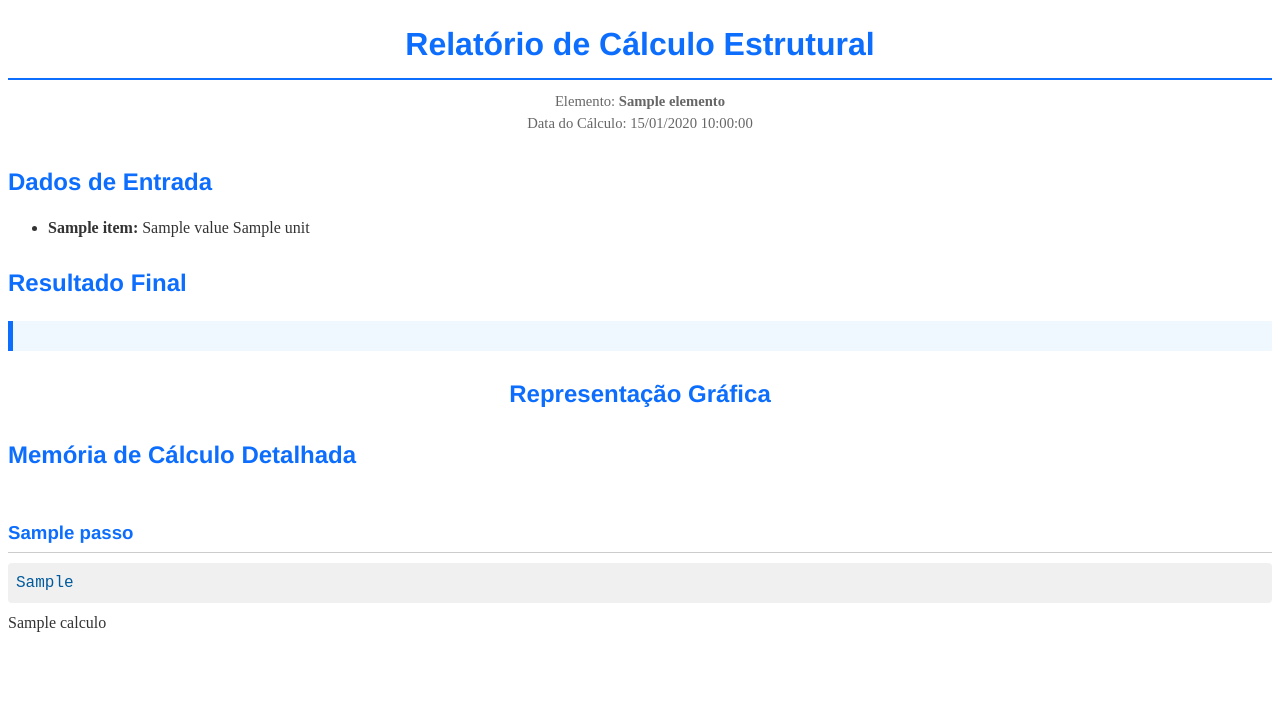
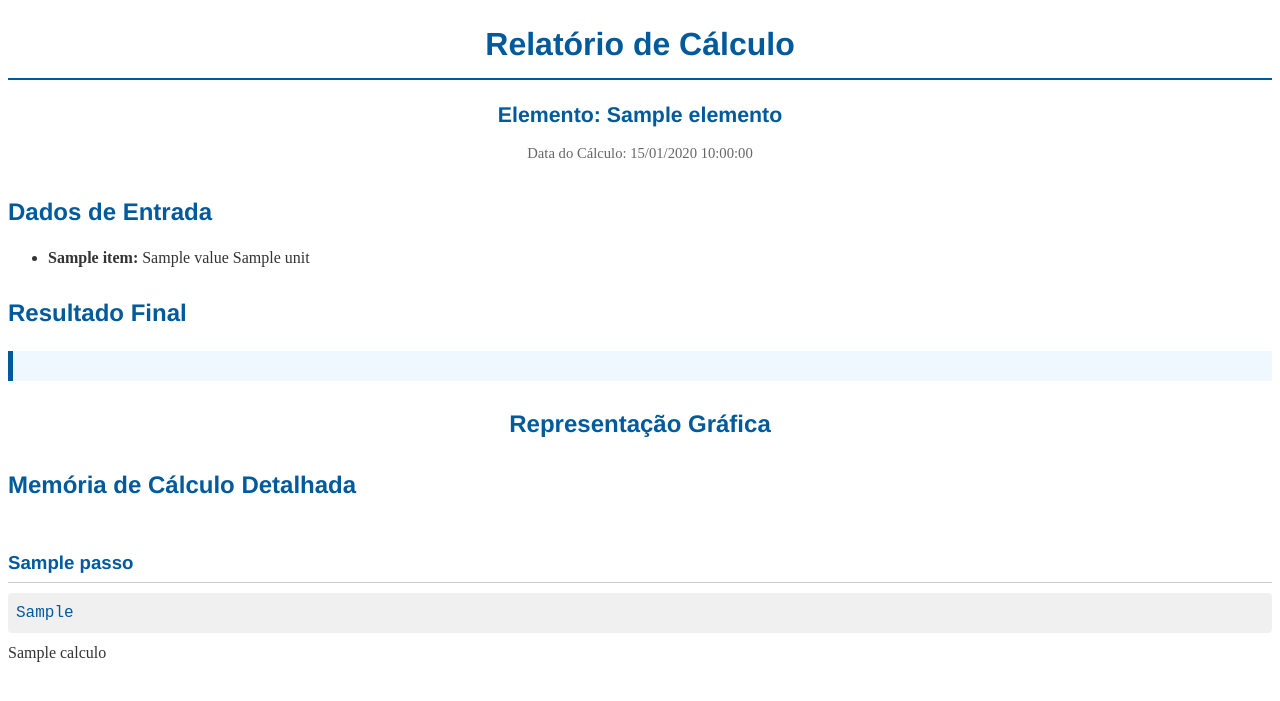
Before and after one commit to Hmarttinelle/Tese_Final, a Django app: template calculos/templates/calculos/relatorio_pdf.html in a window 1280 px wide. Shown: the top 701 px of the page. Run offline with Django 5.2, Linux system fonts and the light colour scheme; the template is opened without the code that fills it: most values are stand-ins (such as "Sample title", 1, 10 or a date in 2020); data that the repository does not hold is empty.

Commit message:
Refactor: simplificacao de labels e atualizacao do layout de relatorios PDF

```diff
--- a/calculos/templates/calculos/pilar_dimensionamento.html
+++ b/calculos/templates/calculos/pilar_dimensionamento.html
@@ -6,7 +6,7 @@
 {% block content %}
 <a href="{% url 'pagina_inicial' %}" class="back-link"><i class="fa-solid fa-arrow-left"></i> Voltar ao Menu</a>
 <h1>Dimensionamento de Pilar à Flexão Composta</h1>
-<p>Insira os dados do pilar para verificação da esbelteza e dimensionamento.</p>
+<p>Insira os dados.</p>
 
 <form method="post">
     {% csrf_token %}
--- a/calculos/templates/calculos/relatorio_pdf.html
+++ b/calculos/templates/calculos/relatorio_pdf.html
@@ -22,11 +22,11 @@
         }
         h1, h2, h3, h4 {
             font-family: 'Helvetica', Arial, sans-serif;
-            color: #0d6efd;
+            color: #005a9c;
             margin: 20px 0 10px 0;
             page-break-after: avoid;
         }
-        h1 { font-size: 24pt; text-align: center; border-bottom: 2px solid #0d6efd; padding-bottom: 10px; }
+        h1 { font-size: 24pt; text-align: center; border-bottom: 2px solid #005a9c; padding-bottom: 10px; }
         h2 { font-size: 18pt; }
         h3 { font-size: 16pt; }
         h4 { font-size: 14pt; border-bottom: 1px solid #ccc; padding-bottom: 5px; }
@@ -36,7 +36,7 @@
 
         .section { margin-bottom: 25px; page-break-inside: avoid; }
 
-        .result-summary { background-color: #f0f8ff; border-left: 5px solid #0d6efd; padding: 15px; margin: 20px 0; }
+        .result-summary { background-color: #f0f8ff; border-left: 5px solid #005a9c; padding: 15px; margin: 20px 0; }
         .result-summary p { margin: 5px 0; }
 
         .step-by-step ul { list-style: none; padding-left: 0; }
@@ -60,8 +60,8 @@
 </head>
 <body>
     <div class="header">
-        <h1>Relatório de Cálculo Estrutural</h1>
-        <p>Elemento: <strong>{{ calculo.elemento }}</strong></p>
+        <h1>Relatório de Cálculo</h1>
+        <h3>Elemento: <strong>{{ calculo.elemento }}</strong></h3>
         <p>Data do Cálculo: {{ calculo.timestamp|date:"d/m/Y H:i:s" }}</p>
     </div>
 
--- a/calculos/templates/calculos/sapata_dimensionamento.html
+++ b/calculos/templates/calculos/sapata_dimensionamento.html
@@ -6,7 +6,7 @@
 {% block content %}
     <a href="{% url 'pagina_inicial' %}" class="back-link"><i class="fa-solid fa-arrow-left"></i> Voltar ao Menu</a>
     <h1>Dimensionamento de Sapata Isolada</h1>
-    <p>Insira os dados da sapata, do pilar e do terreno.</p>
+    <p>Insira os dados.</p>
 
     <form method="post">
         {% csrf_token %}
--- a/calculos/templates/calculos/viga_dimensionamento.html
+++ b/calculos/templates/calculos/viga_dimensionamento.html
@@ -6,7 +6,7 @@
 {% block content %}
     <a href="{% url 'pagina_inicial' %}" class="back-link"><i class="fa-solid fa-arrow-left"></i> Voltar ao Menu</a>
     <h1>Dimensionamento de Viga à Flexão Simples</h1>
-    <p>Insira os dados da viga de acordo com a NP EN 1992-1-1.</p>
+    <p>Insira os dados.</p>
 
     <form method="post">
         {% csrf_token %}
--- a/calculos/views.py
+++ b/calculos/views.py
@@ -196,7 +196,7 @@ def historico_detalhe_view(request, calculo_id):
             'lig_base': {'label': 'Ligação na Base', 'symbol': '', 'unit': ''}, 'N_Ed': {'label': 'Esforço Axial', 'symbol': 'N_{Ed}', 'unit': 'kN'},
             'phi_ef': {'label': 'Coef. Fluência', 'symbol': r'\phi_{ef}', 'unit': ''}, 'sigma_adm': {'label': 'Tensão Admissível', 'symbol': r'\sigma_{adm}', 'unit': 'kPa'},
             'bp': {'label': 'Largura do Pilar', 'symbol': 'b_p', 'unit': 'mm'}, 'hp': {'label': 'Altura do Pilar', 'symbol': 'h_p', 'unit': 'mm'},
-            'M_Edy': {'label': 'Momento Fletor (Y)', 'symbol': 'M_{Ed,y}', 'unit': 'kNm'},
+            'M_Edy': {'label': 'Momento Fletor', 'symbol': 'M_{Ed,y}', 'unit': 'kNm'},
         }
         input_formatado = []
         for key, value in input_data.items():
@@ -251,7 +251,7 @@ def gerar_relatorio_pdf_view(request, calculo_id):
         'lig_base': {'label': 'Ligação na Base', 'symbol': '', 'unit': ''}, 'N_Ed': {'label': 'Esforço Axial', 'symbol': 'N_{Ed}', 'unit': 'kN'},
         'phi_ef': {'label': 'Coef. Fluência', 'symbol': r'\phi_{ef}', 'unit': ''}, 'sigma_adm': {'label': 'Tensão Admissível', 'symbol': r'\sigma_{adm}', 'unit': 'kPa'},
         'bp': {'label': 'Largura do Pilar', 'symbol': 'b_p', 'unit': 'mm'}, 'hp': {'label': 'Altura do Pilar', 'symbol': 'h_p', 'unit': 'mm'},
-        'M_Edy': {'label': 'Momento Fletor (Y)', 'symbol': 'M_{Ed,y}', 'unit': 'kNm'},
+        'M_Edy': {'label': 'Momento Fletor', 'symbol': 'M_{Ed,y}', 'unit': 'kNm'},
     }
     input_formatado = []
     for key, value in calculo.input_data.items():
```
